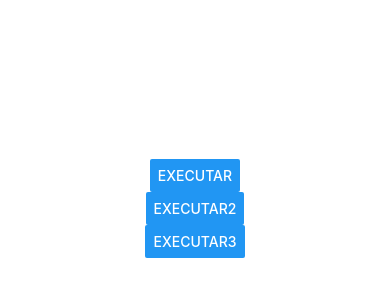
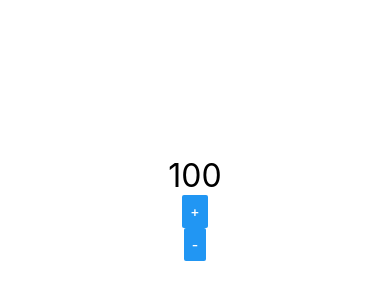
Before and after one commit to ricoroma-coder/react-testes, a React Native app: screen / in a window 390 px wide. Shown: the part 214-514 px from the top of the page. Built offline with nearby package versions, Linux system fonts and the light colour scheme.

Commit message:
Montando um contador simples

```diff
--- a/src/App.js
+++ b/src/App.js
@@ -16,6 +16,8 @@
 
 import Botao from './componentes/Botao'
 
+import Contador from './componentes/Contador'
+
 export default () => (
     <View style={style.App}>
         {/*<Primeiro />
@@ -28,8 +30,9 @@
         <Aleatorio min={2} max={100} />
         <Aleatorio min={2} max={100} />
         <Aleatorio min={2} max={100} />
-        <Titulo principal="Cadastro" secundario="Tela de cadastro"/>*/}
-        <Botao />
+        <Titulo principal="Cadastro" secundario="Tela de cadastro"/>
+        <Botao />*/}
+        <Contador inicial={100} passo={13} />
     </View>
 )
 
--- /dev/null
+++ b/src/componentes/Contador.js
@@ -0,0 +1,18 @@
+import React, { useState } from 'react'
+import { Text, Button } from 'react-native'
+import Estilo from '../estilo'
+
+export default ({ inicial = 0, passo = 1 }) => {
+    const [numero, setNumero] = useState(inicial)
+
+    const inc = () => setNumero(numero + passo)
+    const dec = () => setNumero(numero - passo)
+
+    return (
+        <>
+            <Text style={Estilo.t0}>{numero}</Text>
+            <Button title="+" onPress={inc} />
+            <Button title="-" onPress={dec} />
+        </>
+    )
+}
```
